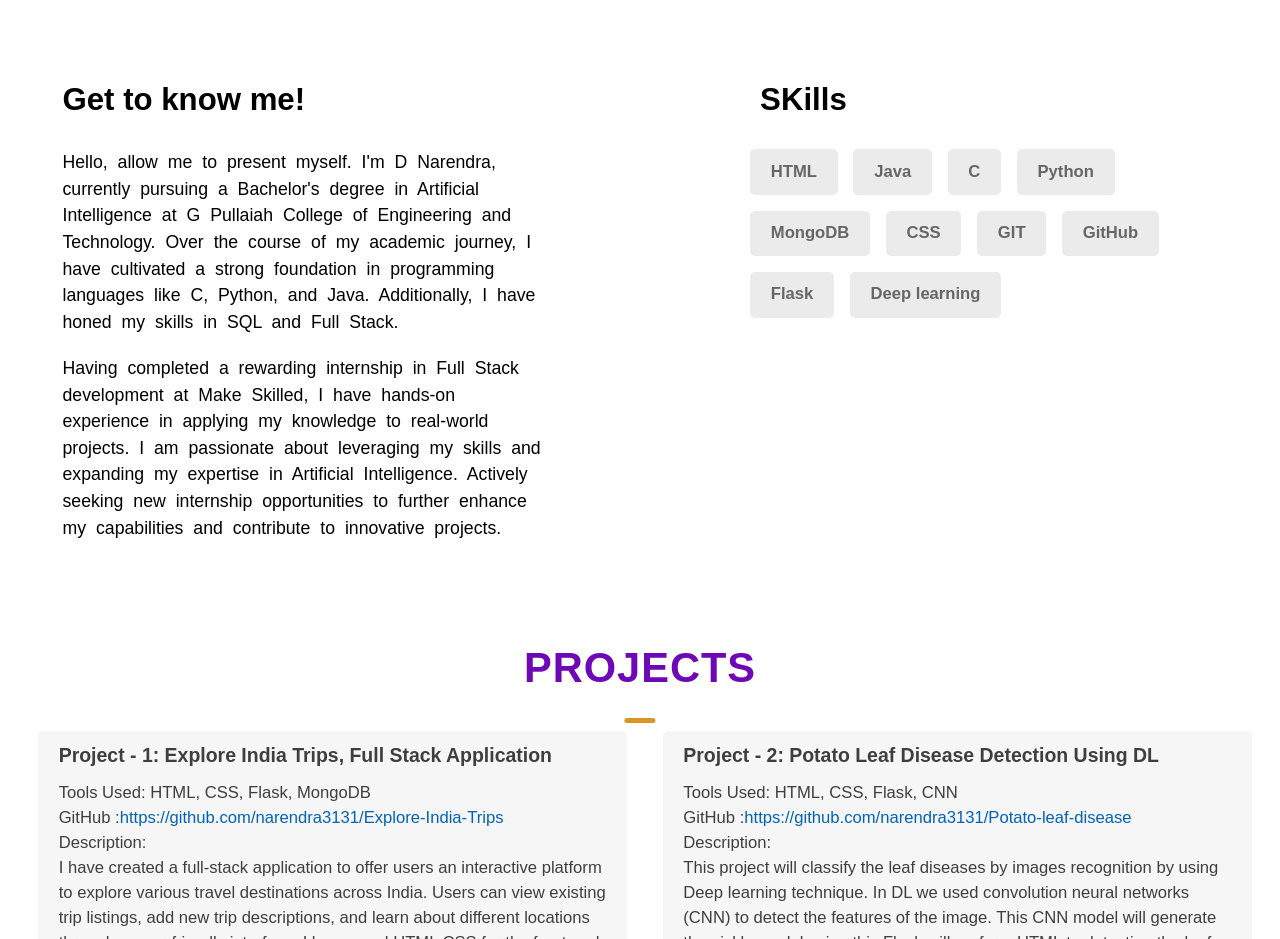
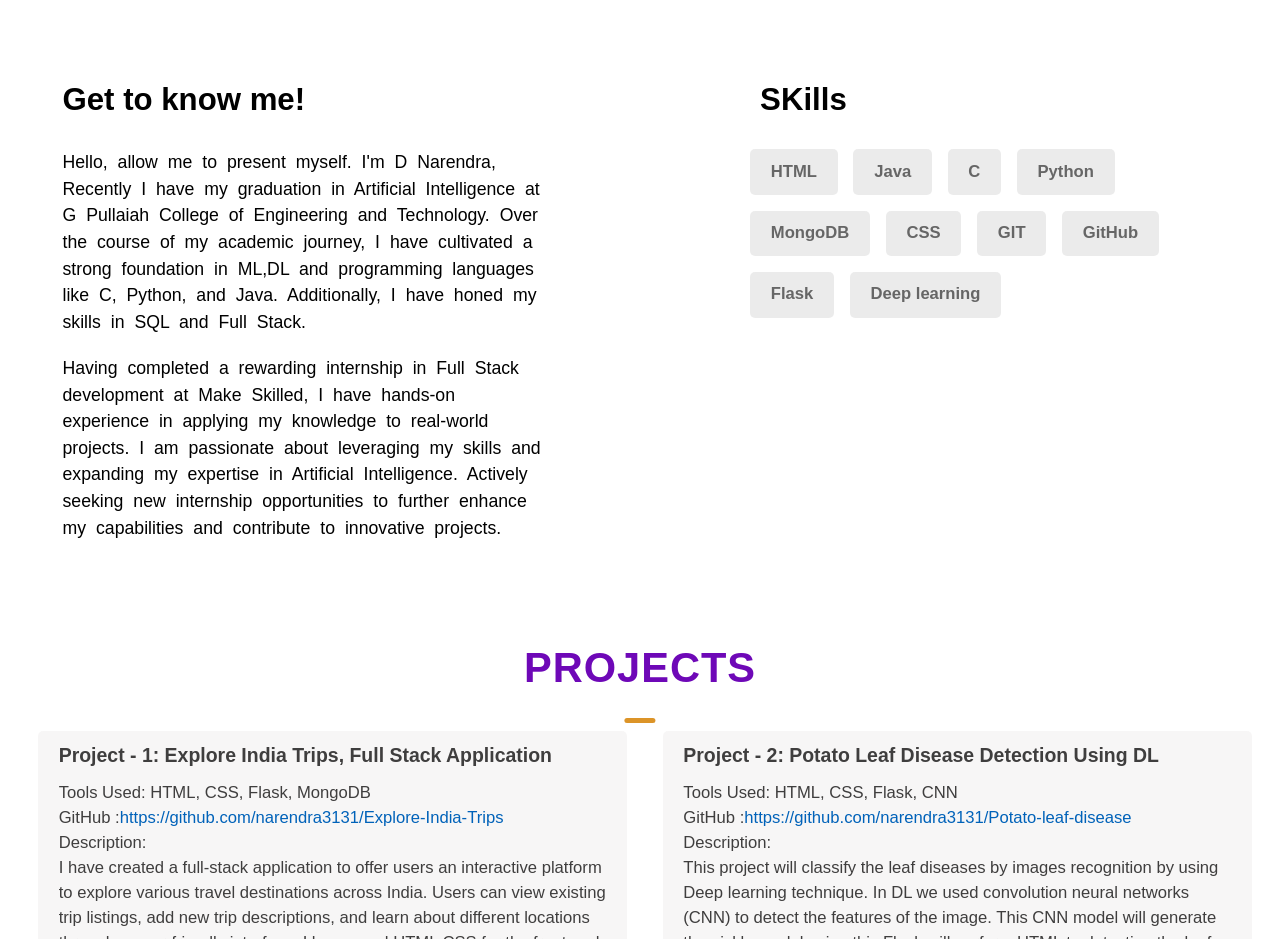
Before and after one commit to narendra3131/Portfolio, a plain HTML site: page part-1/css/index.html in a window 1280 px wide. Shown: the part 1040-1979 px from the top of the page. Drawn offline with nearby package versions, Linux system fonts and the light colour scheme; files that its build step writes are made by us from their sources.

Commit message:
Update index.html

```diff
--- a/part-1/css/index.html
+++ b/part-1/css/index.html
@@ -107,9 +107,9 @@
           <div class="about_1">
             <h3 class="part_title1">Get to know me!</h3>
             <div class="part_para">
-              <p class="part_p">Hello, allow me to present myself. I'm D Narendra, currently pursuing a Bachelor's degree in
+              <p class="part_p">Hello, allow me to present myself. I'm D Narendra, Recently I have my graduation in
                 Artificial Intelligence at G Pullaiah College of Engineering and Technology. Over the course
-                of my academic journey, I have cultivated a strong foundation in programming languages like C,
+                of my academic journey, I have cultivated a strong foundation in ML,DL and programming languages like C,
                 Python, and Java. Additionally, I have honed my skills in SQL and Full Stack.
               </p>
               <p class="part_p">Having completed a rewarding internship in Full Stack development at Make Skilled, I have hands-on
```
